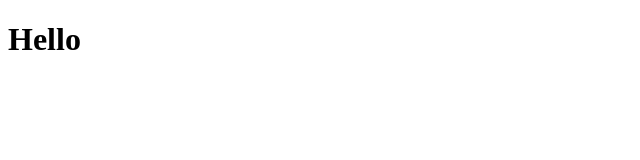
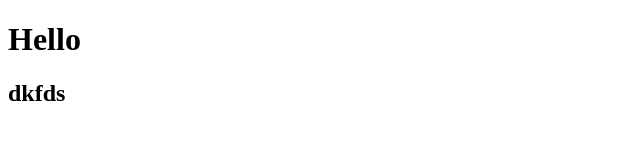
Before and after one commit to DhirajRajguru/project-calzone, a plain HTML site: page index.html in a window 1280 px wide. Shown: the whole page, without its empty margins (0-640 px from the left). Drawn offline with Linux system fonts and the light colour scheme.

Commit message:
latest commit

```diff
--- a/index.html
+++ b/index.html
@@ -8,5 +8,6 @@
 </head>
 <body>
     <h1>Hello</h1>
+    <h2>dkfds</h2>
 </body>
 </html>
```
